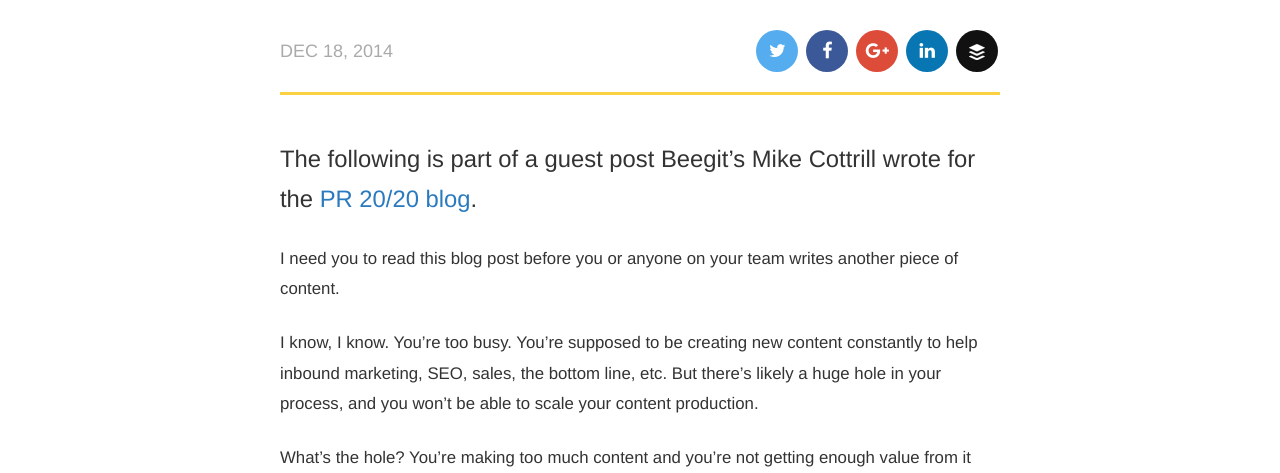
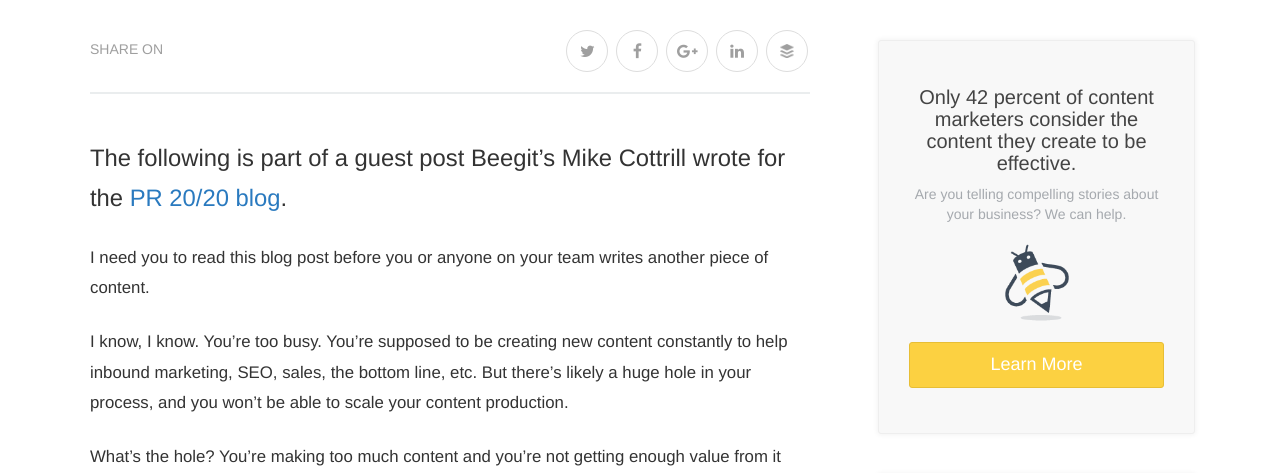
Before and after one commit to sancsoft/beegit.github.io, a Jekyll site: the page built from content_strategy/_posts/2014-12-18-three-rs-of-adaptive-content.md, in a window 1280 px wide. Shown: the part 545-1018 px from the top of the page. Built offline with Jekyll 4.4.1, drawn with Linux system fonts in a browser that asks for light colours; nearby versions of some CDN libraries; comment, search, counter and statistics services are not loaded; some of the changed text lies outside the part shown; grey boxes are pictures that could not be loaded.

Commit message:
Added breakout boxes to posts for the platform and services.

```diff
--- a/_layouts/post.html
+++ b/_layouts/post.html
@@ -14,7 +14,7 @@ layout: default
             </div>
             <span class="post-metadata">
               {% if author %}
-                 by {{ author.name }}
+                 <!-- {{ page.date | date: "%b %-d, %Y"}} --> by {{ author.name }}
             {% endif %}
             </span>
             <div class="borderline"></div>
@@ -25,7 +25,7 @@ layout: default
   </div>
 </div>
 <div class="container">
-  <div class="col-md-8 col-md-offset-2 post-content">
+  <div class="col-md-8 post-content">
       <div class="post-wrapper">
         <header class="post-header">
           {% capture url %}{{ site.url }}{{ page.url }}{% endcapture %}
@@ -33,7 +33,7 @@ layout: default
                 {% assign url = page.shortUrl %}
             {% endif %}
             <div class="social-share">
-              <div class="share">{{ page.date | date: "%b %-d, %Y"}} </div>
+              <div class="share">SHARE ON</div>
                 <a class="twitter" id="social-twitter"  href="https://twitter.com/intent/tweet?text={{ page.title }}&url={{ url }}&via=ProjectBeegit&hashtags={{ tagStr }}" onclick="window.open(this.href, 'child', 'scrollbars,width=650,height=500'); return false" title="Share this post on Twitter"><i class="fa fa-twitter"></i></a>
                 <a class="facebook" id="social-facebook" href="https://www.facebook.com/sharer/sharer.php?t={{ page.title }}&u={{ url }}" onclick="window.open(this.href, 'child', 'scrollbars,width=650,height=500'); return false" title="Share this post on Facebook"><i class="fa fa-facebook"></i></a>
                 <a class="google" id="social-google" href="https://plus.google.com/share?url={{ site.url }}{{ page.url }}" onclick="window.open(this.href, 'child', 'scrollbars,width=650,height=600'); return false" title="Share this post on Google Plus"><i class="fa fa-google-plus"></i></a>
@@ -104,4 +104,17 @@ layout: default
       </article>
     </div>
   </div>
+  <div class="col-md-4 sidebar">
+    <div class="well well-inverse text-center">
+      <h4>Only 42 percent of content marketers consider the content they create to be effective.</h4>
+      <p>Are you telling compelling stories about your business? We can help.</p>
+      <img src="/assets/beegit.png" class="img-responsive">
+      <a href="https://beegit.com/content-marketing-services" class="btn btn-warning btn-lg btn-block">Learn More</a>
+    </div>
+    <div class="well well-signup text-center">
+      <h4>Beegit is a collaborative writing app for the web</h4>
+      <p>Your team, calendar, communication and workflow — all in one place</p>
+      <a href="https://beegit.com/signup" class="btn btn-primary btn-lg btn-block">Sign Up Free</a>
+    </div>
+  </div>
 </div>
--- a/css/main.css
+++ b/css/main.css
@@ -110,6 +110,52 @@ iframe {
   padding-bottom: 30px;
 }
 
+.sidebar {
+  margin-top: 40px;
+}
+
+
+.sidebar .well {
+  border-radius: 3px;
+  box-shadow: none;
+  padding: 45px 30px;
+  background-color: #f8f8f8;
+  box-shadow: 0 0 5px 1px rgba(0, 0, 0, 0.05);
+  border: 1px solid #eeeeee;
+  margin-left: 9.444%;
+}
+
+.sidebar .well-signup {
+  background-image: url('https://beegitimages.global.ssl.fastly.net/header-index.jpg');
+  background-size: cover;
+  margin-top: 40px;
+}
+
+.sidebar .well-signup .btn {
+  margin-top: 30px;
+}
+
+.sidebar .well-signup h4 {
+  color: #fff;
+}
+
+.sidebar .well img {
+  margin: 18px auto;
+  height: 82px;
+  width: 82px;
+}
+
+.sidebar .well h4 {
+  font-weight: 500;
+  font-size: 20px;
+  margin-top: 0;
+}
+
+.sidebar .well p {
+  color: #a5a9ae;
+}
+
+
 
 /* Social Bar Styles */
 /* ----------------------------------------------------------*/
@@ -120,22 +166,22 @@ iframe {
   padding: 12px 24px;
 }
 
-.btn-blue {
-  background-color: #2978bc;
-  border: 1px solid #246ba7;
+.btn-outline {
+  background-color: transparent;
+  border: 1px solid #ffffff;
   color: #fff;
 }
 
-.btn-blue:hover {
-  background-color: #205d93;
-  border: 1px solid #194c76;
-  color: #fff;
+.btn-outline:hover {
+  background-color: #2a7abf;
+  border: 1px solid #2a7abf;
+  color: #ffffff;
 }
 
 .social-share {
   text-align: right;
   padding: 0 0 20px 0;
-  border-bottom: 3px solid #fcd141;
+  border-bottom: 2px solid #eaedee;
   margin-top: 30px;
 }
 
@@ -143,11 +189,11 @@ iframe {
   display: inline-block;
   margin: 0 !important;
   padding: 9px 4px 0 0;
-  color: #aaa;
+  color: #9f9f9f;
   float: left;
-  font-size: 18px;
+  font-size: 14px;
   text-transform: uppercase;
-  font-weight: 300;
+  font-weight: 500;
 }
 
 .social-share a {
@@ -156,52 +202,24 @@ iframe {
   line-height: 42px;
   height: 42px;
   border-radius: 50%;
-  background: #111;
-  font-size: 18px;
+  border: 1px solid #dddddd;
+  font-size: 16px;
   margin: 0 2px;
-  color: #fff;
+  color: #9f9f9f;
   text-align: center;
-  -o-transition:.5s;
-  -ms-transition:.5s;
-  -moz-transition:.5s;
-  -webkit-transition:.5s;
-  transition:.5s;
 }
 
 .social-share a img {
-  width: 16px;
-  height: 16px;
+  width: 14px;
+  height: 14px;
   padding: 0;
+  margin-top: -4px;
 }
 
 .social-share a:hover {
-  background-color: #aaa;
-  -o-transition:.5s;
-  -ms-transition:.5s;
-  -moz-transition:.5s;
-  -webkit-transition:.5s;
-  transition:.5s;
-   -webkit-transform: rotate(360deg);
-    -moz-transform: rotate(360deg);
-    -o-transform: rotate(360deg);
-    -ms-transform: rotate(360deg);
+  border: 1px solid #666666;
 }
 
-.social-share .twitter {
-  background-color: #55acee;
-}
-
-.social-share .facebook {
-  background-color: #3b5998;
-}
-
-.social-share .google {
-  background-color: #dd4b39;
-}
-
-.social-share .linkedin {
-  background-color: #0976b4;
-}
 
 /* Disqus Styling*/
 /* ----------------------------------------------------------*/
@@ -593,7 +611,7 @@ iframe {
 
 .post-author {
   border-top: 2px solid #eaedee;
-  border-bottom: 3px solid #fcd141;
+  border-bottom: 2px solid #eaedee;
   padding: 40px 0 50px;
   margin: 40px 0 60px 0;
   color: #888;
@@ -868,6 +886,10 @@ hr {
 
 @media screen and (max-width: 768px) {
 
+  .sidebar .well {
+    margin-left: 0;
+  }
+
   a.navbar-brand {
     padding-left: 0;
   }
@@ -905,6 +927,7 @@ hr {
 }
 
 @media screen and (max-width: 600px) {
+
 
   .navbar-inverse .navbar-collapse {
     border: 0;
```
Also changed, not shown: assets/beegit.png, assets/buffer.png, assets/header-bg.jpg (deleted).
